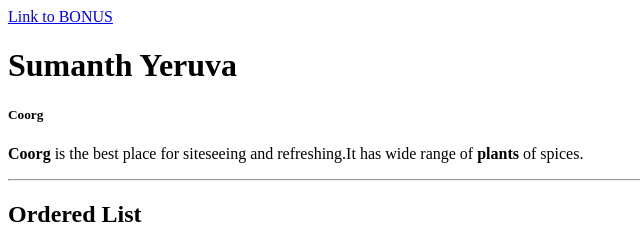
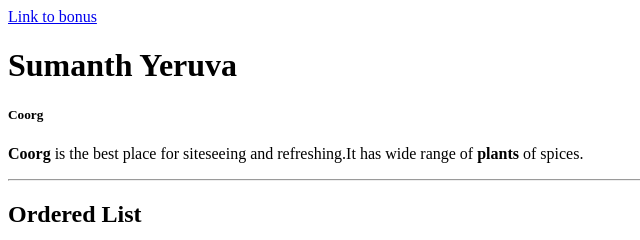
Before and after one commit to 44-563-WebApps-F23/44563-webapps-f23-assignment3-sumanthyeruva, a plain HTML site: page index.html in a window 1280 px wide. Shown: the top 240 px of the page, 0-640 px from the left. Drawn offline with Linux system fonts and the light colour scheme.

Commit message:
added bonus

```diff
--- a/index.html
+++ b/index.html
@@ -5,7 +5,7 @@
         <style>table,th,td{border:1px solid black;}</style>
     </head>
     <body>
-      <a href="file:///C:/Users/S567115/Desktop/web%20apps%20repos/44563-webapps-f23-assignment3-sumanthyeruva/bonus.html">Link to BONUS</a>
+      <a href="file:///C:/Users/S567115/Desktop/web%20apps%20repos/44563-webapps-f23-assignment3-sumanthyeruva/bonus.html">Link to bonus</a>
         <h1>
             Sumanth Yeruva
         </h1>
```
